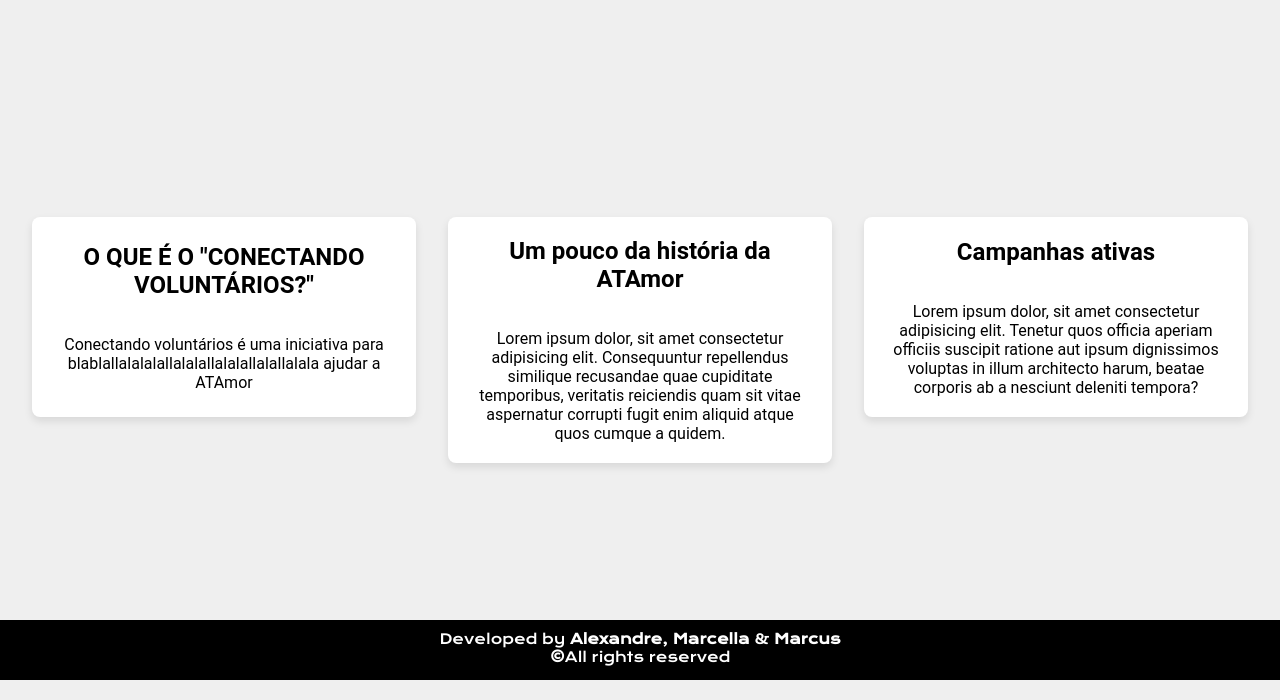
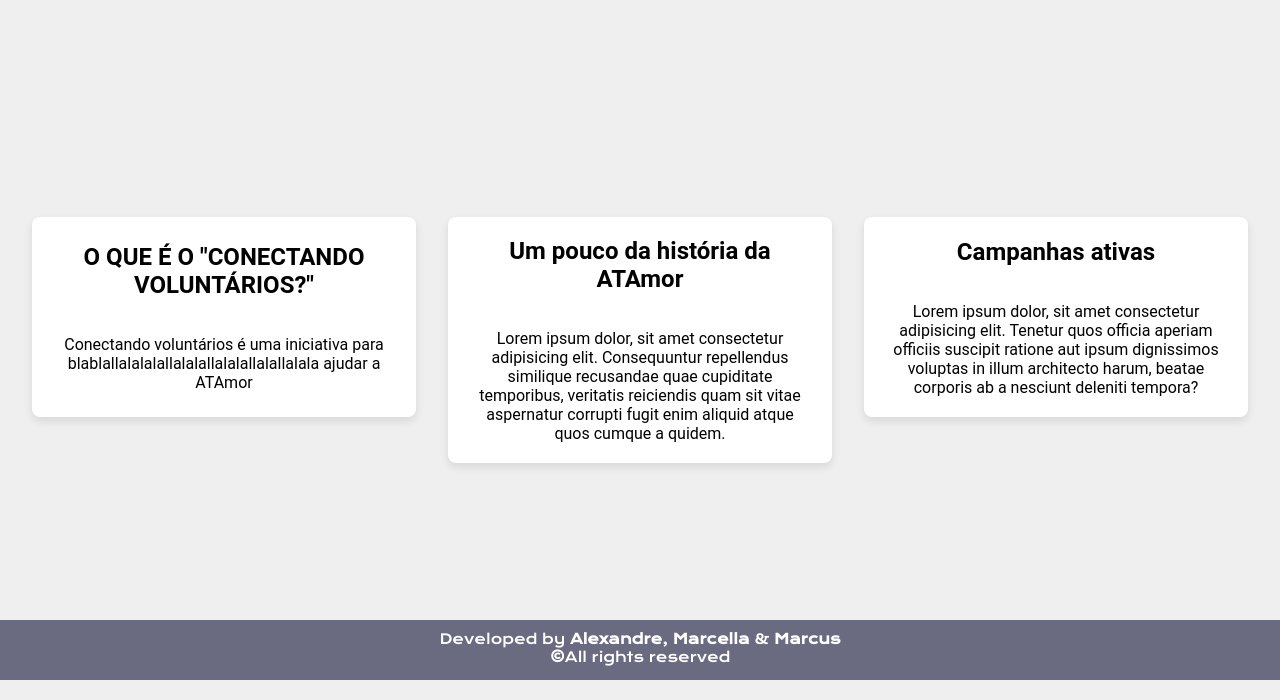
Before and after one commit to MarcusFabI0/AtividadeExtensionista, a plain HTML site: page TrabalhoPortfolio/index.html in a window 1280 px wide. Shown: the part 120-820 px from the top of the page. Drawn offline with nearby package versions, Linux system fonts and the light colour scheme; a web font is replaced by a local one.

Commit message:
footer alterations

```diff
--- a/TrabalhoPortfolio/css/footer.css
+++ b/TrabalhoPortfolio/css/footer.css
@@ -3,7 +3,7 @@
     bottom: 0;
     width: 100%;
     height: 60px;
-    background-color: black;
+    background-color: #6A6B81;
 }
 
 .info {
```
